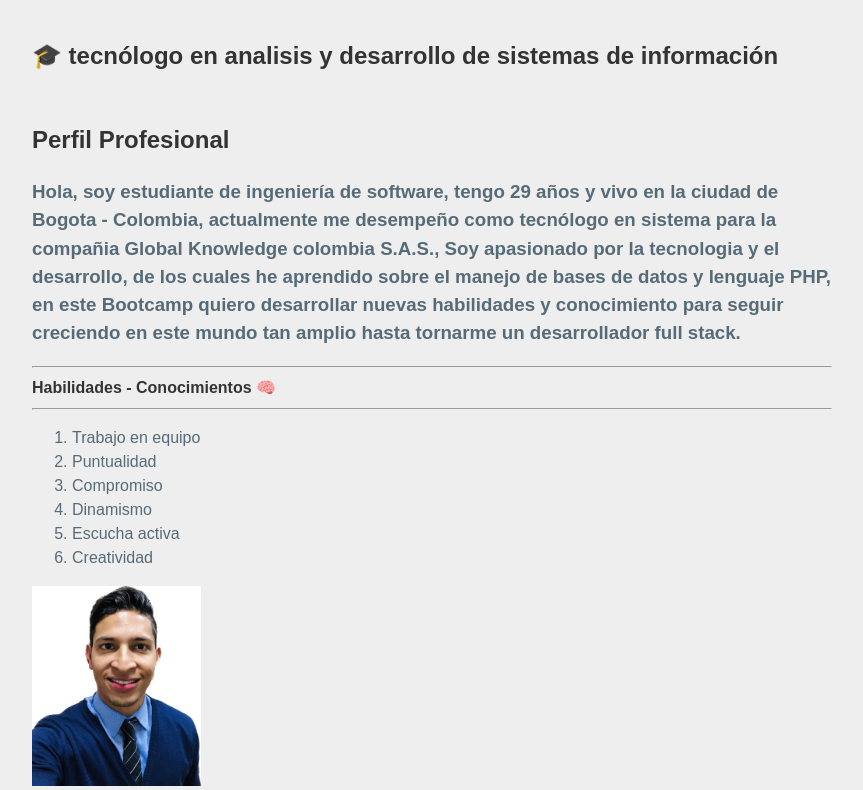
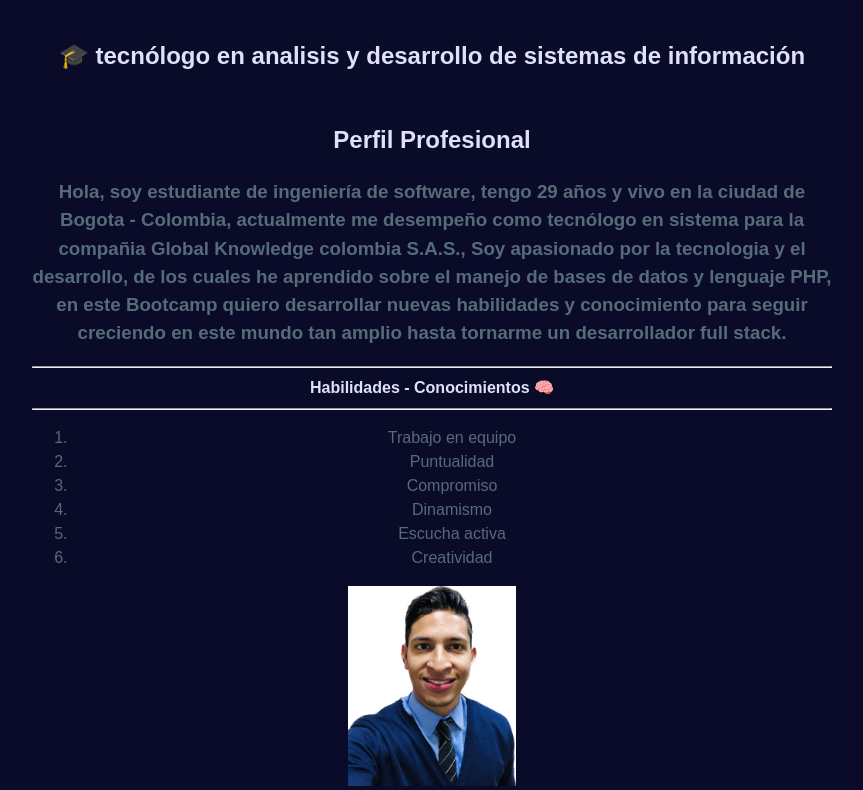
Before and after one commit to jairogrc/jairogrc-5236, a plain HTML site: page index.html in a window 1280 px wide. Shown: the part 143-933 px from the top of the page, without its empty margins (208-1071 px from the left). Drawn offline with Linux system fonts and the light colour scheme.

Commit message:
commit css azul

```diff
--- a/style.css
+++ b/style.css
@@ -2,12 +2,13 @@ body {
 
     margin: 0 auto;
     max-width: 50em;
-    background: #eee;
+    background: #0a0b28;
     font-size: 16px;
     font-family: Arial, Helvetica, sans-serif;
     line-height: 1.5;
     padding: 4em 1em;
-    color: #555;
+    color: #dfe0f9;
+    text-align: center;
 }
 
 a { color: #e81c4f;}
@@ -28,7 +29,7 @@ h2 {margin-top: 1em;
 h1,
 h2,
 strong {
-   color: #333;}
+   color: #dfe0f9;}
 
 
 main {width: 600px;}
```
Also changed, not shown: index.html (+5 -1 lines).
